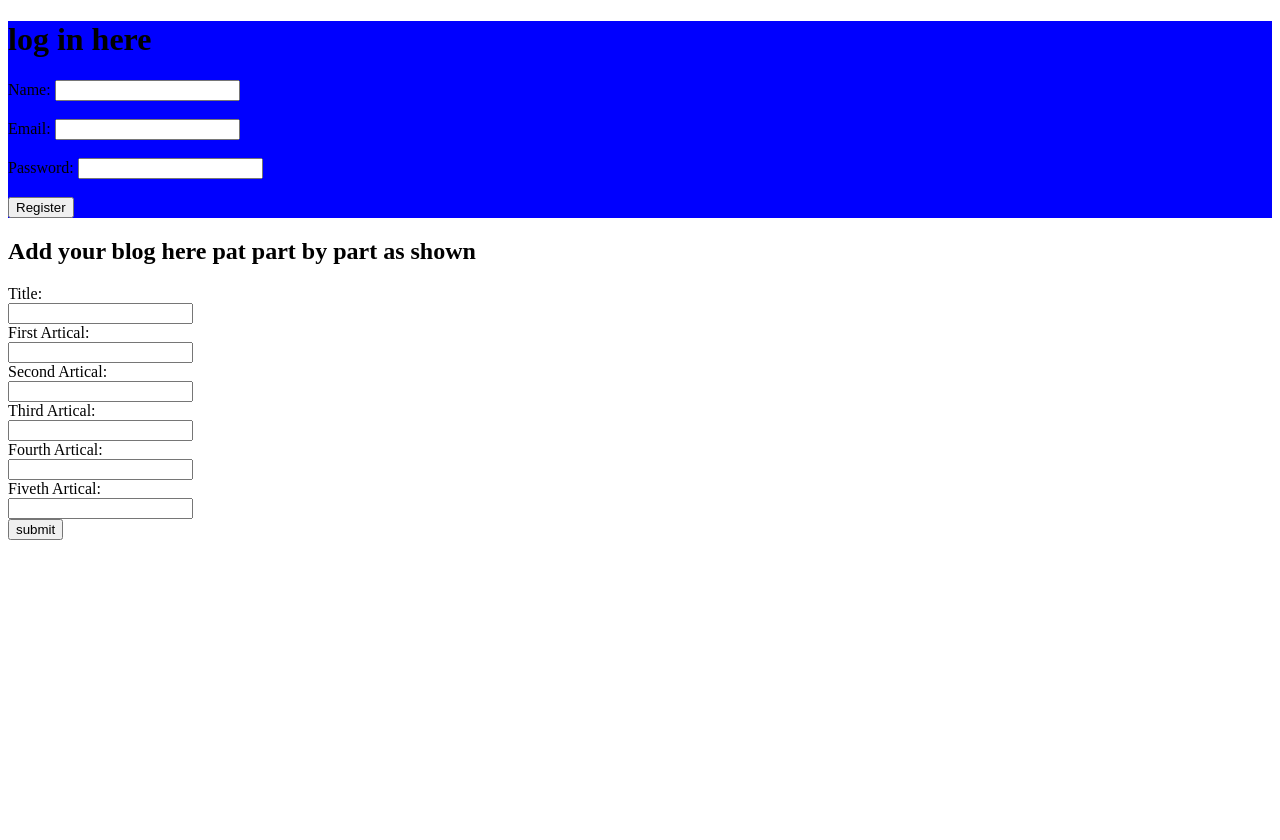
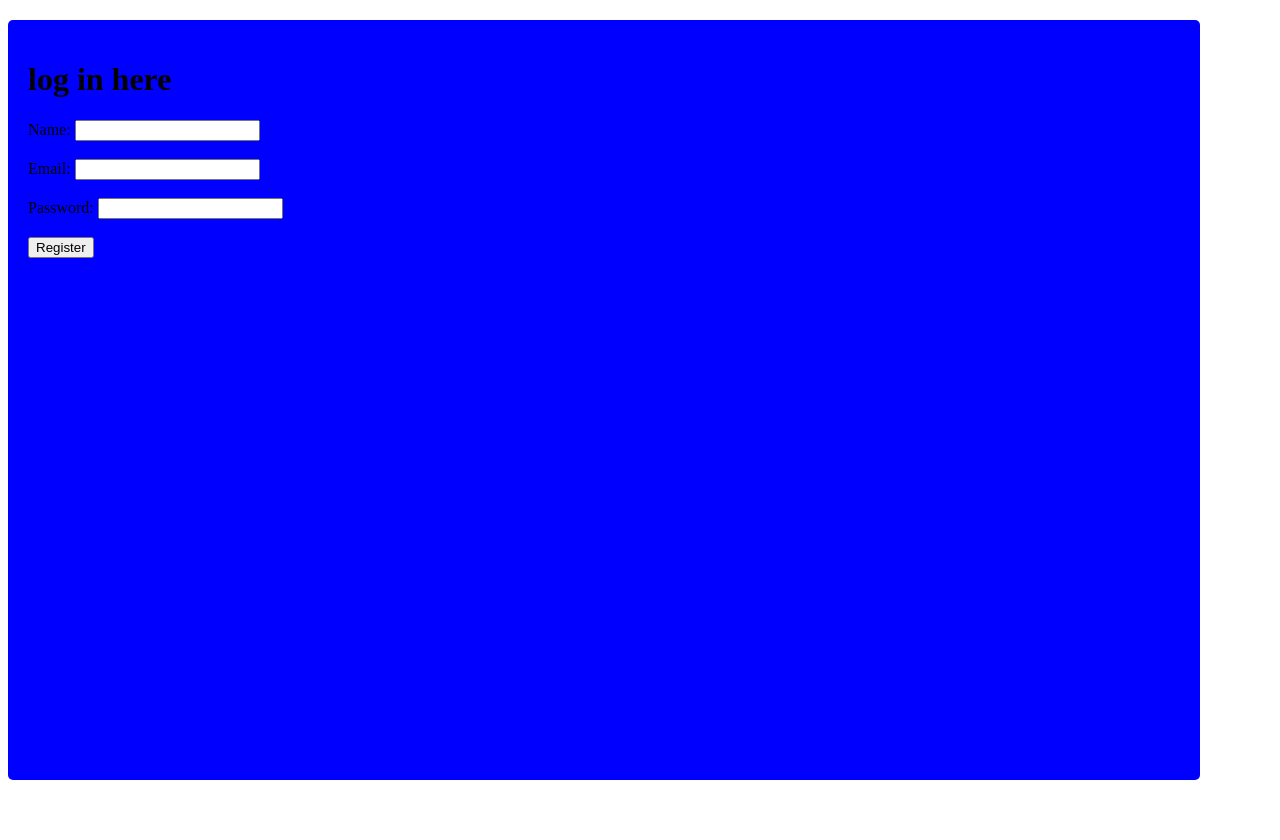
Before and after one commit to dynamic2code/Pats-Blog, a Flask app: template flaskapp/templates/admin.html in a window 1280 px wide. Before the commit the page ends 540 px from the top, so only its background shows below. Run offline with Flask 3, Linux system fonts and the light colour scheme; the template is opened without the code that fills it, so the values that code supplies are empty.

Commit message:
addition to show log in overlay

```diff
--- a/flaskapp/templates/admin.html
+++ b/flaskapp/templates/admin.html
@@ -8,13 +8,24 @@
     <style>
         .login{
             background-color: blue;
+            position: absolute;
+            display: block;
+            height: 90%;
+            width: 90%;
+            padding: 20px;
+            border-radius: 5px;
+        }
+        #form_log{
+            display: block;
+            width: 100%;
+            height: 100%;
         }
     </style>
 </head>
 <body>
     <div class="login">
         <h1>log in here</h1>
-        <form action="/register" method="post">
+        <form id="form_log" action="/register" method="post">
             <label for="name">Name:</label>
             <input type="text" id="name" name="name" required><br><br>
 
@@ -34,15 +45,15 @@
             <label for="title">Title:</label><br>
             <input type="text" id="title" name="title"><br>
             <label for="first_par">First Artical:</label><br>
-            <input type="text" id="first_par" name="first_par"><br>
-            <label for="second_par">Second Artical:</label><br>
-            <input type="text" id="second_par" name="second_par"><br>
-            <label for="third_par">Third Artical:</label><br>
-            <input type="text" id="third_par" name="third_par"><br>
-            <label for="fourth_par">Fourth Artical:</label><br>
-            <input type="text" id="fourth_par" name="fourth_par"><br>
+            <textarea type="text" id="first_par" name="first_par"></textarea><br>
+            <label class="input_article"for="second_par">Second Artical:</label><br>
+            <textarea type="text" id="second_par" name="second_par"></textarea><br>
+            <label class="input_article"for="third_par">Third Artical:</label><br>
+            <textarea type="text" id="third_par" name="third_par"></textarea><br>
+            <label class="input_article" for="fourth_par">Fourth Artical:</label><br>
+            <textarea class="input_article" type="text" id="fourth_par" name="fourth_par"></textarea><br>
             <label for="fiveth_par">Fiveth Artical:</label><br>
-            <input type="text" id="fiveth_par" name="fiveth_par"><br>
+            <textarea class="input_article" type="text" id="fiveth_par" name="fiveth_par"></textarea><br>
             <input type="submit" value="submit">
         </form>
     </div>
```
